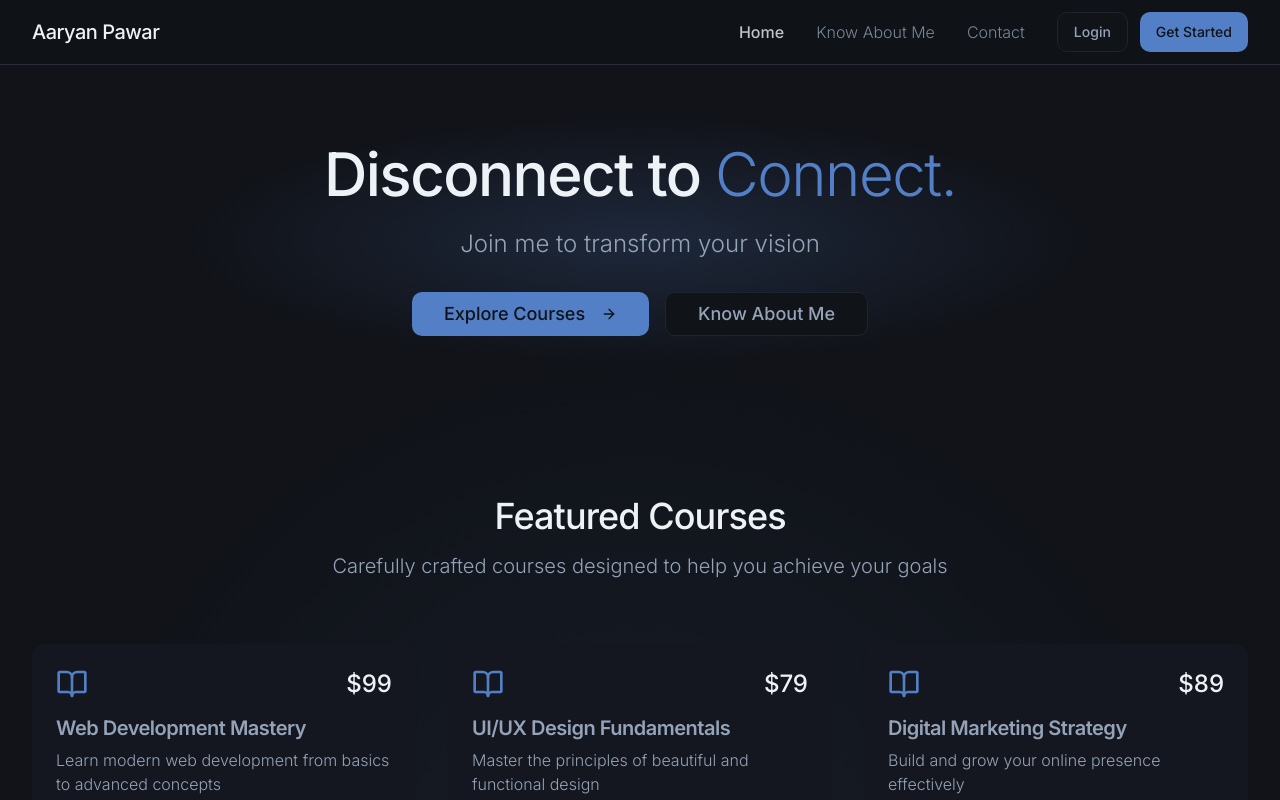
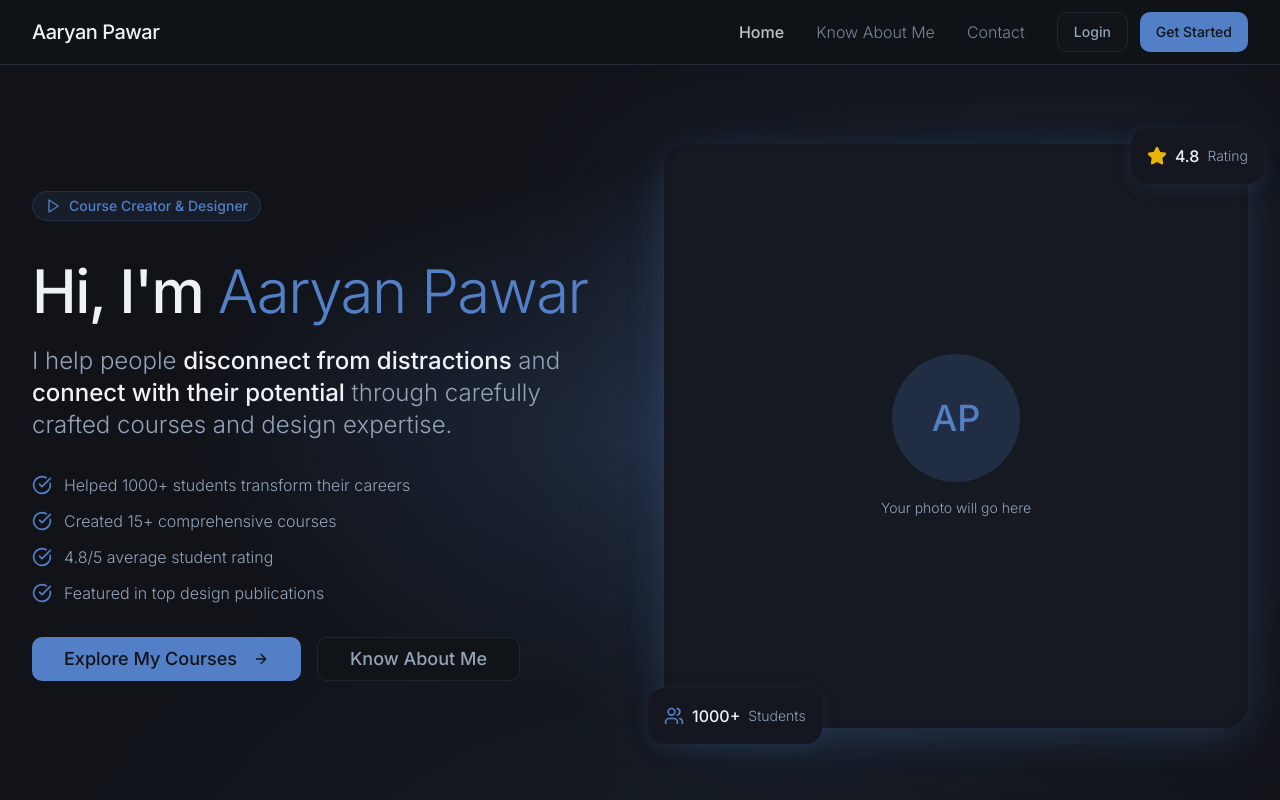
Before and after one commit to AaryanHarshalPawar/aaryan-pawar-persona-web, a React (Vite) app: page / in a window 1280 px wide. Shown: the top 800 px of the page. Built offline with nearby package versions, Linux system fonts and the light colour scheme.

Commit message:
Refactor: Update home page with image and intro
Updated the home page to feature an image and introduction, drawing inspiration from aliabdaal.com.

```diff
--- a/src/pages/Home.tsx
+++ b/src/pages/Home.tsx
@@ -1,8 +1,9 @@
+
 import { useState } from "react";
 import { Button } from "@/components/ui/button";
 import { Card, CardContent, CardDescription, CardHeader, CardTitle } from "@/components/ui/card";
 import { Link } from "react-router-dom";
-import { BookOpen, Users, Award, ArrowRight, Star, ExternalLink } from "lucide-react";
+import { BookOpen, Users, Award, ArrowRight, Star, ExternalLink, Play, CheckCircle } from "lucide-react";
 import AuthDialog from "@/components/AuthDialog";
 
 const Home = () => {
@@ -38,6 +39,13 @@ const Home = () => {
     },
   ];
 
+  const achievements = [
+    "Helped 1000+ students transform their careers",
+    "Created 15+ comprehensive courses",
+    "4.8/5 average student rating",
+    "Featured in top design publications"
+  ];
+
   const testimonials = [
     {
       name: "Sarah Johnson",
@@ -58,18 +66,38 @@ const Home = () => {
 
   return (
     <div className="min-h-screen pt-16 gradient-bg">
-      {/* Hero Section */}
+      {/* Hero Section with Personal Introduction */}
       <section className="relative py-20 px-4 sm:px-6 lg:px-8 overflow-hidden">
         <div className="absolute inset-0 hero-gradient"></div>
         <div className="max-w-7xl mx-auto relative z-10">
-          <div className="text-center max-w-4xl mx-auto">
+          <div className="grid grid-cols-1 lg:grid-cols-2 gap-12 items-center">
+            {/* Left Side - Text Content */}
+            <div className="text-left max-w-2xl">
+              <div className="mb-6">
+                <span className="inline-flex items-center px-3 py-1 rounded-full text-sm font-medium bg-primary/10 text-primary border border-primary/20 mb-4">
+                  <Play className="w-4 h-4 mr-2" />
+                  Course Creator & Designer
+                </span>
+              </div>
               <h1 className="text-4xl sm:text-5xl lg:text-6xl font-medium tracking-tight text-foreground mb-6">
-              Disconnect to <span className="text-primary">Connect.</span>
+                Hi, I'm <span className="text-primary">Aaryan Pawar</span>
               </h1>
-            <p className="text-xl sm:text-2xl text-muted-foreground mb-8 max-w-3xl mx-auto">
-              Join me to transform your vision
+              <p className="text-xl sm:text-2xl text-muted-foreground mb-8 leading-relaxed">
+                I help people <span className="text-foreground font-medium">disconnect from distractions</span> and
+                <span className="text-foreground font-medium"> connect with their potential</span> through carefully crafted courses and design expertise.
               </p>
-            <div className="flex flex-col sm:flex-row gap-4 justify-center">
+
+              {/* Key Achievements */}
+              <div className="mb-8 space-y-3">
+                {achievements.map((achievement, index) => (
+                  <div key={index} className="flex items-center text-muted-foreground">
+                    <CheckCircle className="w-5 h-5 text-primary mr-3 flex-shrink-0" />
+                    <span>{achievement}</span>
+                  </div>
+                ))}
+              </div>
+
+              <div className="flex flex-col sm:flex-row gap-4">
                 <Button
                   size="lg"
                   className="hover-lift text-lg px-8 py-3"
@@ -78,7 +106,7 @@ const Home = () => {
                     coursesSection?.scrollIntoView({ behavior: 'smooth' });
                   }}
                 >
-                Explore Courses
+                  Explore My Courses
                   <ArrowRight className="ml-2 h-5 w-5" />
                 </Button>
                 <Button variant="outline" size="lg" className="hover-lift text-lg px-8 py-3" asChild>
@@ -86,9 +114,48 @@ const Home = () => {
                 </Button>
               </div>
             </div>
+
+            {/* Right Side - Image */}
+            <div className="relative">
+              <div className="relative aspect-square max-w-md mx-auto lg:max-w-none">
+                {/* Decorative background elements */}
+                <div className="absolute inset-0 bg-gradient-to-br from-primary/20 to-primary/5 rounded-3xl blur-3xl transform -rotate-6"></div>
+                <div className="absolute inset-0 bg-gradient-to-tl from-accent/30 to-transparent rounded-3xl blur-2xl transform rotate-3"></div>
+
+                {/* Main image container */}
+                <div className="relative bg-card rounded-3xl p-2 calm-shadow-lg hover-lift">
+                  <div className="aspect-square rounded-2xl bg-gradient-to-br from-muted/50 to-muted/20 flex items-center justify-center text-muted-foreground">
+                    {/* Placeholder for your image */}
+                    <div className="text-center">
+                      <div className="w-32 h-32 mx-auto mb-4 rounded-full bg-primary/20 flex items-center justify-center">
+                        <span className="text-4xl font-medium text-primary">AP</span>
+                      </div>
+                      <p className="text-sm">Your photo will go here</p>
+                    </div>
+                  </div>
+                </div>
+
+                {/* Floating elements */}
+                <div className="absolute -top-4 -right-4 bg-card rounded-2xl p-4 calm-shadow hover-lift">
+                  <div className="flex items-center space-x-2">
+                    <Star className="w-5 h-5 text-yellow-500 fill-current" />
+                    <span className="font-medium text-foreground">4.8</span>
+                    <span className="text-sm text-muted-foreground">Rating</span>
+                  </div>
+                </div>
+
+                <div className="absolute -bottom-4 -left-4 bg-card rounded-2xl p-4 calm-shadow hover-lift">
+                  <div className="flex items-center space-x-2">
+                    <Users className="w-5 h-5 text-primary" />
+                    <span className="font-medium text-foreground">1000+</span>
+                    <span className="text-sm text-muted-foreground">Students</span>
+                  </div>
+                </div>
+              </div>
+            </div>
+          </div>
         </div>
       </section>
-
 
       {/* Featured Courses */}
       <section id="courses-section" className="py-20 px-4 sm:px-6 lg:px-8">
@@ -178,7 +245,7 @@ const Home = () => {
             Ready to Start Your Journey?
           </h2>
           <p className="text-xl text-muted-foreground mb-8">
-            Join thousands of students who have already transformed their careers
+            Join me to transform your vision
           </p>
           <Button
             size="lg"
```
Lines whose indentation alone changed are shown as unchanged.
